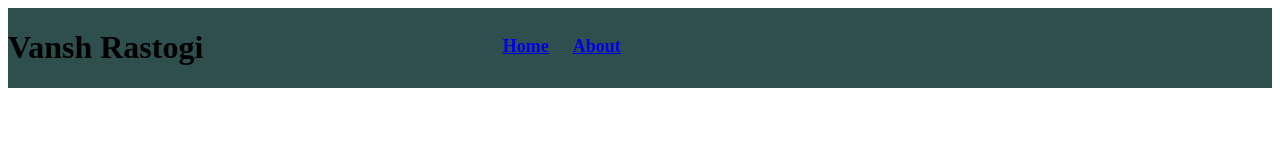
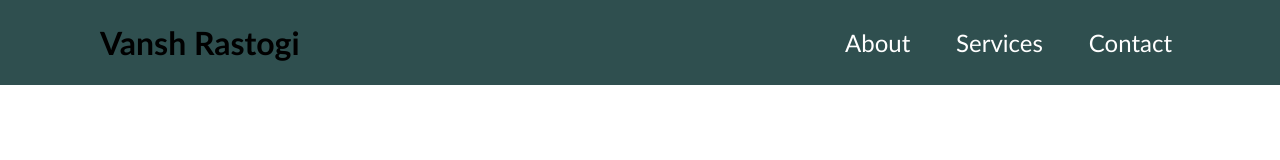
Before and after one commit to VanshR04/VanshR04.github.io, a plain HTML site: page index.html in a window 1280 px wide. Drawn offline with Linux system fonts and the light colour scheme.

Commit message:
Done header basic

```diff
--- a/index.html
+++ b/index.html
@@ -7,16 +7,15 @@
     <title>Vansh Rastogi</title>
 </head>
 <body>
-    <header style="background-color: darkslategrey; margin: 0; z-index: 99; padding: 0; display: flex;">
-    <h1 style="display: flex; width: 100%;">
-        Vansh Rastogi
-        <nav style="margin-left: 20%;">
-            <ul class="menu" style="display: flex; flex-direction: row; margin: 5%; list-style: none; font-size: large;">
-                <li><a href="#">Home</a></li>
-                <li><a href="#aboutme" style="margin-left: 50%;">About</a></li>
-            </ul>
+    <header>
+        <h1>Vansh Rastogi</h1>
+        <nav>
+            <h2 class = "h2">
+                <a href="about.html">About</a>
+                <a href="services.html">Services</a>
+                <a href="contact.html">Contact</a>
+            </h2>
         </nav>
-    </h1>
-</header>
+    </header>
 </body>
 </html>
--- a/style.css
+++ b/style.css
@@ -0,0 +1,54 @@
+*{
+    margin: 0;
+    padding: 0;
+    box-sizing: border-box;
+    font-family:'Gill Sans', 'Gill Sans MT', Calibri, 'Trebuchet MS', sans-serif;
+
+}
+
+header{
+    position: fixed;
+    top: 0;
+    left: 0;
+    width: 100%;
+    padding: 20px 100px;
+    backdrop-filter: blur(20px);
+    display: flex;
+    justify-content: space-between;
+    align-items: center;
+    z-index: 99;
+    background-color: darkslategrey;
+}
+
+.h2 a{
+    color: white;
+    text-decoration: none;
+    margin-left: 40px;
+    position: relative;
+    font-weight: 10;
+}
+
+h2{
+    justify-content: right;
+    padding: 0.5rem;
+}
+
+
+.h2 a::after{
+    content: ' ';
+    position: absolute;
+    width: 100%;
+    height: 3px;
+    background: #fff;
+    border-radius: 5px;
+    left: 0;
+    bottom: -6px;
+    transform: scaleX(0);
+    transform-origin: right;
+}
+
+.h2 a:hover::after{
+transform: scaleX(1);
+transition: transform .5s;
+transform-origin: left;
+}
```
